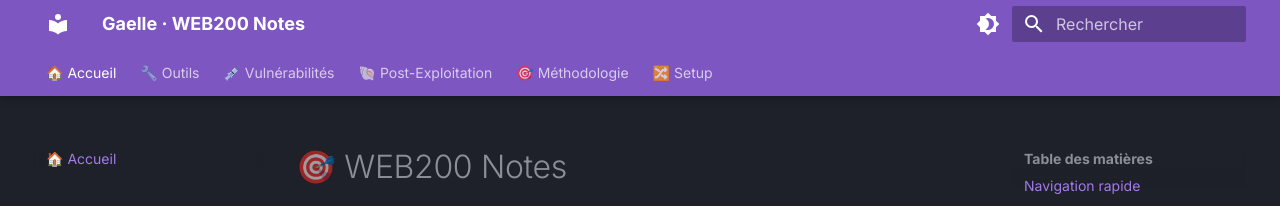
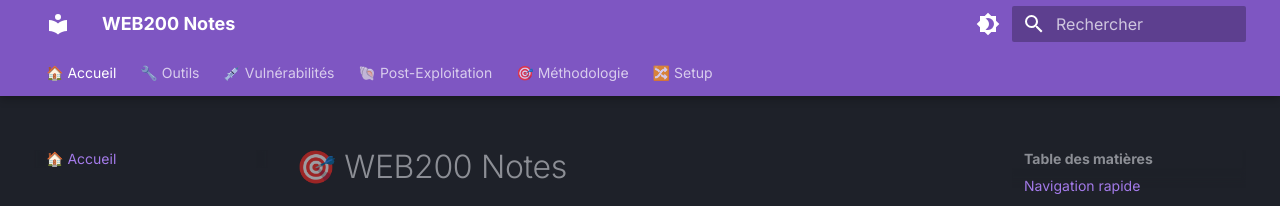
Before and after one commit to GaelleBriet/web200-notes, an MkDocs documentation site: the page built from docs/index.md, in a window 1280 px wide. Shown: the top 206 px of the page. Built offline with MkDocs 1.6.1 and Material for MkDocs 9.7.7, drawn with Linux system fonts in a browser that asks for light colours.

Commit message:
Update site name in mkdocs configuration for clarity

```diff
--- a/mkdocs.yml
+++ b/mkdocs.yml
@@ -1,4 +1,4 @@
-site_name: "Gaelle · WEB200 Notes"
+site_name: "WEB200 Notes"
 site_description: "Cheatsheets & notes de préparation OSWA"
 site_url: "https://GaelleBriet.github.io/web200-notes/"
 
```
